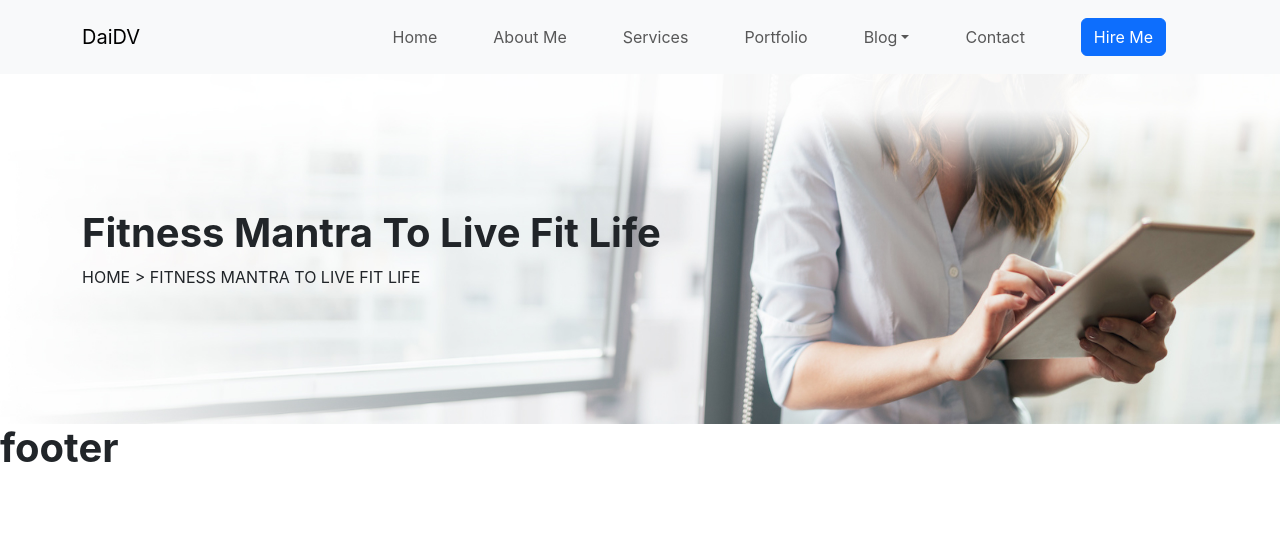
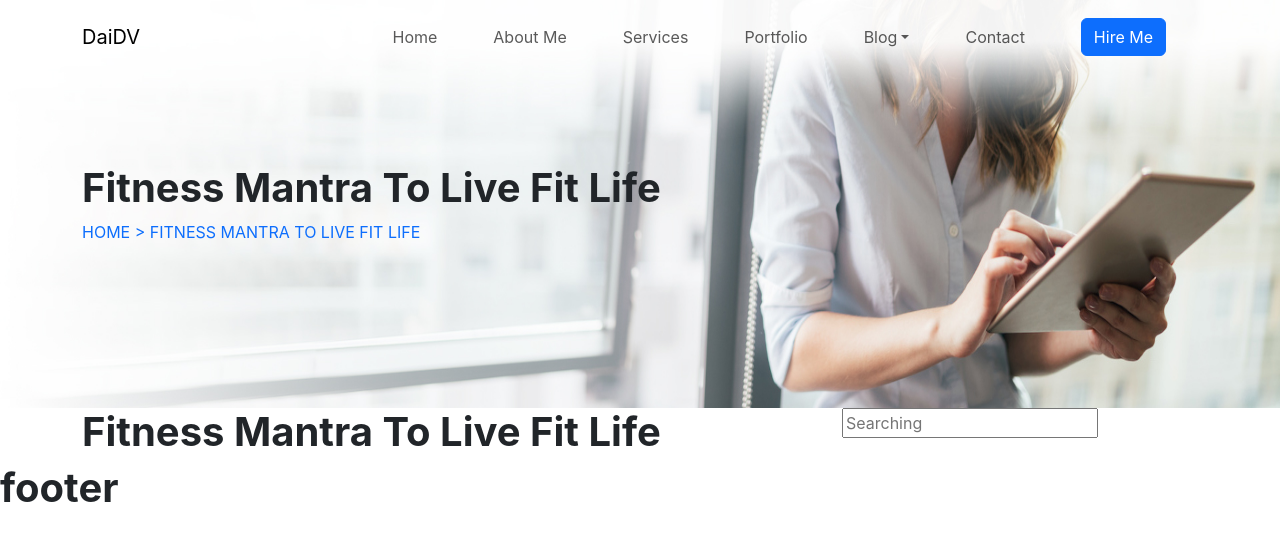
Before and after one commit to daidtech/FE_myspace, a Next.js app: page /blog in a window 1280 px wide. Shown: the top 540 px of the page. Built offline with nearby package versions, Linux system fonts and the light colour scheme.

Commit message:
add content blog

```diff
--- a/components/Blog/Blog.tsx
+++ b/components/Blog/Blog.tsx
@@ -1,11 +1,24 @@
 import React from 'react';
 import styles from './Blog.module.scss';
 import Hero from 'components/share/Hero/Hero';
+import { Col, Container, Row } from 'react-bootstrap';
+import RightSide from './RightSide/RightSide';
+import BlogList from './BlogList/BlogList';
 
 function Blog() {
   return (
     <section>
       <Hero />
+      <Container>
+        <Row>
+          <Col lg={8}>
+            <BlogList />
+          </Col>
+          <Col lg={4}>
+            <RightSide />
+          </Col>
+        </Row>
+      </Container>
     </section>
   );
 }
--- /dev/null
+++ b/components/Blog/BlogList/BlogList.module.scss
@@ -0,0 +1,6 @@
+@import 'styles/variables.scss';
+
+
+@media (max-width: 991px) {
+
+}
--- /dev/null
+++ b/components/Blog/BlogList/BlogList.tsx
@@ -0,0 +1,11 @@
+import React from 'react';
+
+function BlogList() {
+  return (
+    <section>
+        <h1>Fitness Mantra To Live Fit Life</h1>
+    </section>
+  );
+}
+
+export default BlogList;
--- /dev/null
+++ b/components/Blog/RightSide/RightSide.module.scss
@@ -0,0 +1,6 @@
+@import 'styles/variables.scss';
+
+
+@media (max-width: 991px) {
+
+}
--- /dev/null
+++ b/components/Blog/RightSide/RightSide.tsx
@@ -0,0 +1,13 @@
+import React from 'react';
+import styles from './RightSide.module.scss';
+
+function RightSide() {
+  return (
+    <section>
+      <input type="text" placeholder='Searching' />
+
+    </section>
+  );
+}
+
+export default RightSide;
--- a/components/layouts/UserLayout.tsx
+++ b/components/layouts/UserLayout.tsx
@@ -1,5 +1,5 @@
 import React from 'react';
-import UserHeader from 'components/share/users/UserHeader'
+import UserHeader from 'components/share/Users/UserHeader'
 
 export default function UserLayout({ children }) {
   return (
--- a/components/share/Hero/Hero.module.scss
+++ b/components/share/Hero/Hero.module.scss
@@ -2,7 +2,7 @@
 
 .wrapImage {
   position: relative;
-  height: $heroHeight;
+  height: calc($heroHeight + $headerHeight);
   .titleBlock {
     height: inherit;
   }
@@ -11,8 +11,10 @@
     position: absolute;
     top: 0;
     z-index: -1;
-    object-fit: fill;
     width: 100%;
+    background-size: cover;
+    background-position: center;
+    background-repeat: no-repeat;
   }
 }
 
--- a/components/share/Hero/Hero.tsx
+++ b/components/share/Hero/Hero.tsx
@@ -10,7 +10,7 @@ function Hero() {
           <Row className='align-items-center h-100'>
             <Col>
               <h1>Fitness Mantra To Live Fit Life</h1>
-              <div className='breadcrumb_content'>
+              <div className='breadcrumb_content text-primary'>
                 HOME {'>'}  FITNESS MANTRA TO LIVE FIT LIFE
               </div>
             </Col>
--- a/components/share/users/UserHeader.module.scss
+++ b/components/share/users/UserHeader.module.scss
@@ -1,5 +1,9 @@
 @import 'styles/variables.scss';
-
+.userHeader {
+  position: absolute;
+  width: 100%;
+  z-index: 2;
+}
 .wrapHeader {
   display: flex;
   justify-content: space-between;
--- a/components/share/users/UserHeader.tsx
+++ b/components/share/users/UserHeader.tsx
@@ -4,13 +4,15 @@ import styles from './UserHeader.module.scss';
 
 function UserHeader() {
   return (
-    <header>
-      <Navbar expand="lg" className="bg-body-tertiary">
+    <header className={styles.userHeader}>
+      <Navbar expand="lg" >
         <Container>
           <Row className='w-100'>
             <Col className={styles.wrapHeader}>
               <div className={'toggle-header ' + styles.toggleHeader}>
-                <Navbar.Brand href="#home" className={styles.logo}>DaiDV</Navbar.Brand>
+                <Navbar.Brand href="#home" className={styles.logo}>
+                  DaiDV
+                </Navbar.Brand>
                 <Navbar.Toggle aria-controls="basic-navbar-nav" />
               </div>
               <div className={'side-bar ' + styles.wrapSideBar }>
```
